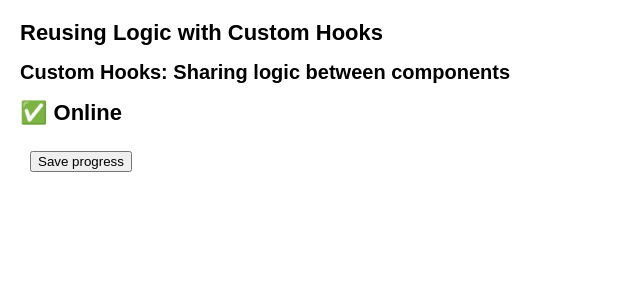
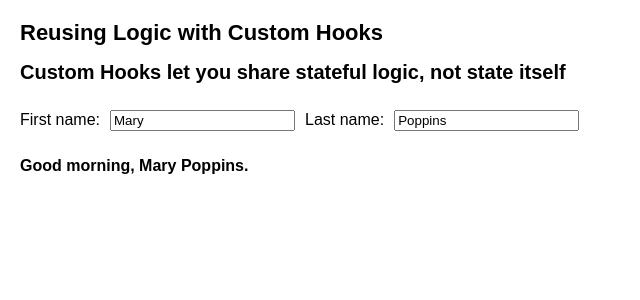
Before and after one commit to VladimirovMario/Sandbox, a React (Create React App) app in the folder 01. React documentation/02. Learn React/04. Escape Hatches/: page / in a window 1280 px wide. Shown: the top 300 px of the page, without its empty margins (0-640 px from the left). Built offline with nearby package versions, Linux system fonts and the light colour scheme.

Commit message:
Custom Hooks let you share stateful logic not state itself

```diff
--- a/01. React documentation/02. Learn React/04. Escape Hatches/src/components/ReusingLogicWithCustomHooks/ReusingLogicWithCustomHooks.js
+++ b/01. React documentation/02. Learn React/04. Escape Hatches/src/components/ReusingLogicWithCustomHooks/ReusingLogicWithCustomHooks.js
@@ -1,10 +1,12 @@
-import SharingLogicBetweenComponents from './SharingLogicBetweenComponents/SharingLogicBetweenComponents';
+import ShareStatefulLogic from './ShareStatefulLogic/ShareStatefulLogic';
+// import SharingLogicBetweenComponents from './SharingLogicBetweenComponents/SharingLogicBetweenComponents';
 
 export default function ReusingLogicWithCustomHooks() {
   return (
     <>
       <h1>Reusing Logic with Custom Hooks</h1>
-      <SharingLogicBetweenComponents />
+      <ShareStatefulLogic />
+      {/* <SharingLogicBetweenComponents /> */}
     </>
   );
 }
--- /dev/null
+++ b/01. React documentation/02. Learn React/04. Escape Hatches/src/components/ReusingLogicWithCustomHooks/ShareStatefulLogic/ShareStatefulLogic.js
@@ -0,0 +1,35 @@
+import { useState } from 'react';
+import { useFormInput } from '../hooks/useFormInput';
+
+export default function ShareStatefulLogic() {
+  return (
+    <>
+      <h2>Custom Hooks let you share stateful logic, not state itself</h2>
+      <Form />
+    </>
+  );
+}
+
+function Form() {
+  const firstNameProps = useFormInput('Mary');
+  const lastNameProps = useFormInput('Poppins');
+
+  console.log(firstNameProps);
+  return (
+    <>
+      <label>
+        First name:
+        <input {...firstNameProps} />
+      </label>
+      <label>
+        Last name:
+        <input {...lastNameProps} />
+      </label>
+      <p>
+        <b>
+          Good morning, {firstNameProps.value} {lastNameProps.value}.
+        </b>
+      </p>
+    </>
+  );
+}
--- /dev/null
+++ b/01. React documentation/02. Learn React/04. Escape Hatches/src/components/ReusingLogicWithCustomHooks/hooks/useFormInput.js
@@ -0,0 +1,16 @@
+import { useState } from 'react';
+
+export function useFormInput(initialValues) {
+  const [value, setValue] = useState(initialValues);
+
+  function handleChange(e) {
+    setValue(e.target.value);
+  }
+
+  const inputProps = {
+    value: value,
+    onChange: handleChange,
+  };
+
+  return inputProps;
+}
```
